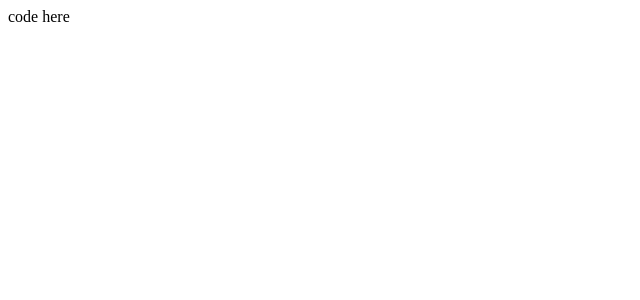
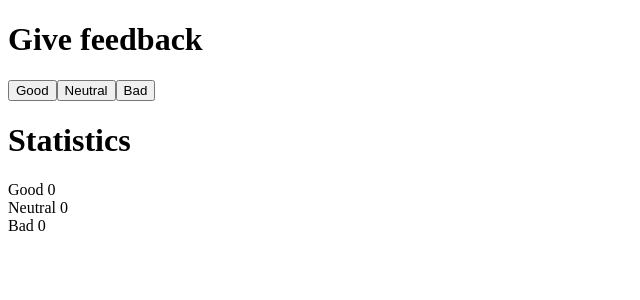
Before and after one commit to TarmoJussila/full-stack-open-2020, a React (Create React App) app in the folder part1/unicafe/: page / in a window 1280 px wide. Shown: the top 300 px of the page, without its empty margins (0-640 px from the left). Built offline with nearby package versions, Linux system fonts and the light colour scheme.

Commit message:
Part 1 unicafe step 1.

```diff
--- a/part1/unicafe/src/index.js
+++ b/part1/unicafe/src/index.js
@@ -2,18 +2,36 @@
 import ReactDOM from 'react-dom'
 
 const App = () => {
-  // tallenna napit omaan tilaansa
   const [good, setGood] = useState(0)
   const [neutral, setNeutral] = useState(0)
   const [bad, setBad] = useState(0)
 
   return (
     <div>
-      code here
+      <h1>Give feedback</h1>
+      <Button handleClick={() => setGood(good + 1)} text="Good" />
+      <Button handleClick={() => setNeutral(neutral + 1)} text="Neutral" />
+      <Button handleClick={() => setBad(bad + 1)} text="Bad" />
+      <h1>Statistics</h1>
+      <Display value={good} text="Good" />
+      <Display value={neutral} text="Neutral" />
+      <Display value={bad} text="Bad" />
     </div>
   )
 }
 
+const Button = (props) => (
+  <button onClick={props.handleClick}>
+    {props.text}
+  </button>
+)
+
+const Display = (props) => (
+  <div>
+    {props.text} {props.value}
+  </div>
+)
+
 ReactDOM.render(<App />,
   document.getElementById('root')
 )
```
